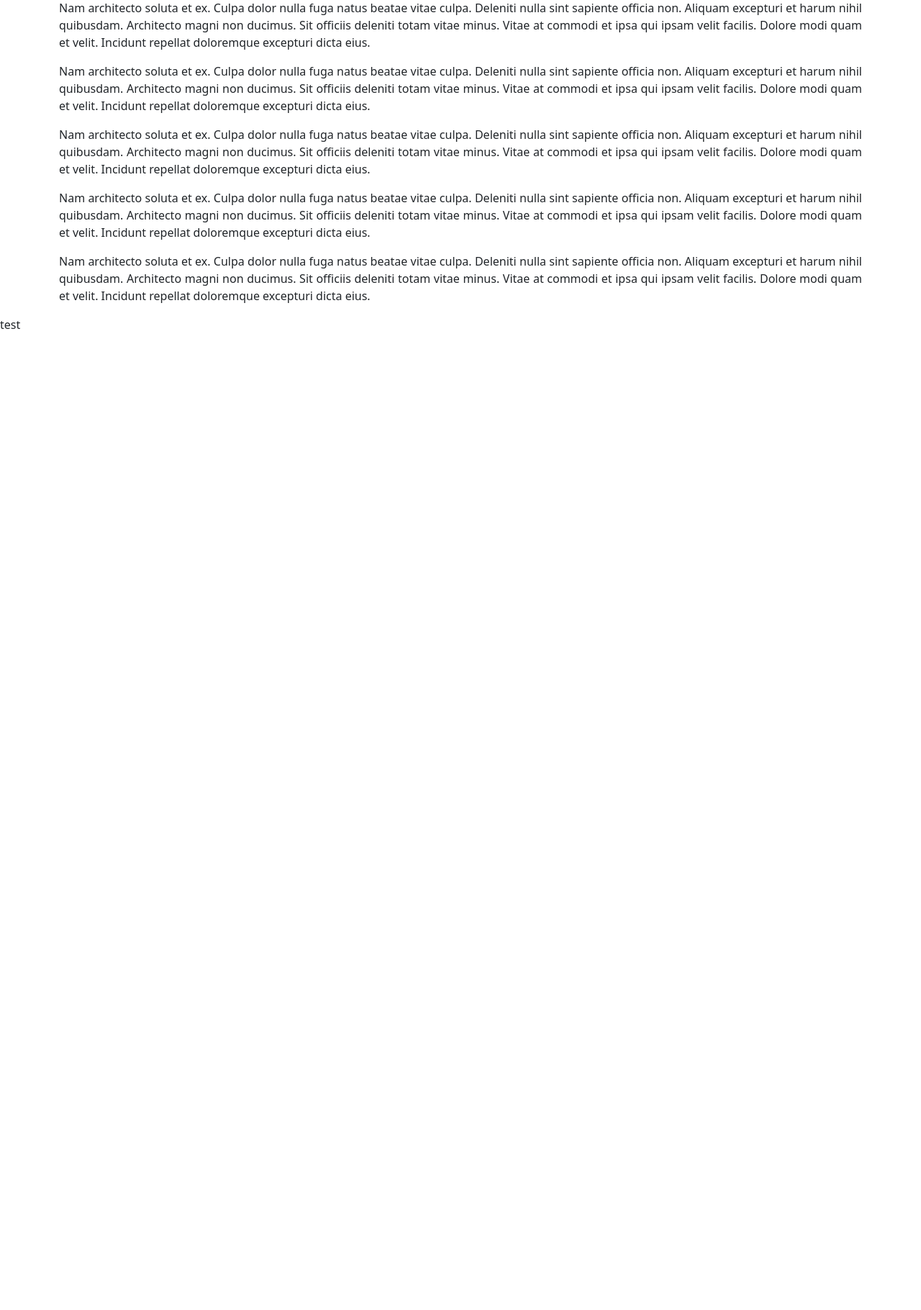
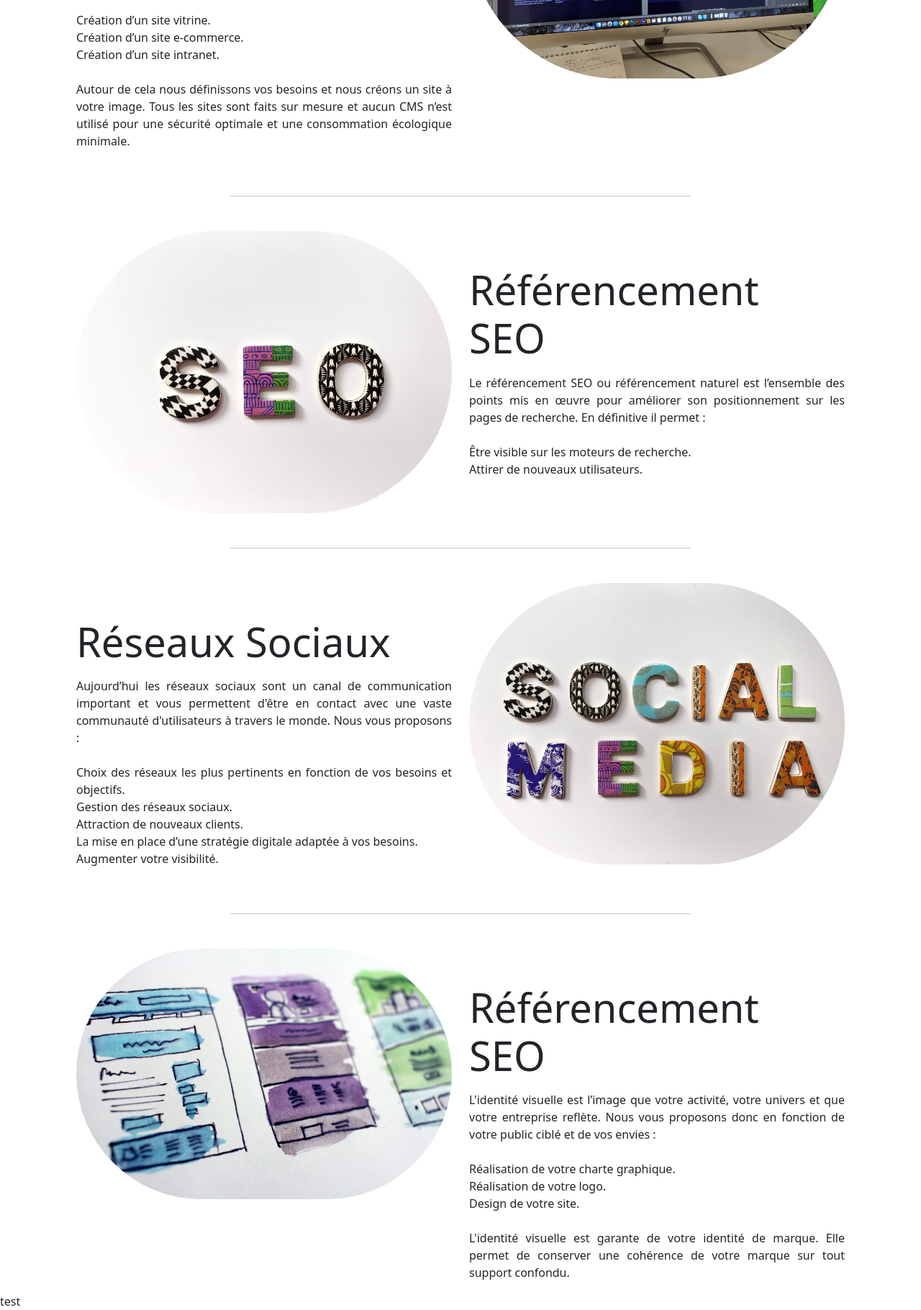
Before and after one commit to Akcel77/haloo, a Symfony app: template templates/home/index.html.twig in a window 1280 px wide. Shown: the part 1235-3055 px from the top of the page at 72% size. Before the commit the page ends 1692 px from the top, so only its background shows below. Run offline with Twig, Linux system fonts and the light colour scheme; the template is opened without the code that fills it, so the values that code supplies are empty; some libraries are stand-ins or nearby versions.

Commit message:
Services done

```diff
--- a/templates/home/index.html.twig
+++ b/templates/home/index.html.twig
@@ -1,44 +1,86 @@
 {% extends 'base.html.twig' %}
 
-{% block title %}Haloo - Créateur de site web{% endblock %}
+{% block title %}Looha - Créateur de site web{% endblock %}
 
 {% block body %}
 
-    <div class="container">
-        <h2>Test</h2>
-        <p>Nam architecto soluta et ex. Culpa dolor nulla fuga natus beatae vitae culpa. Deleniti nulla sint sapiente officia non. Aliquam excepturi et harum nihil quibusdam. Architecto magni non ducimus.
-
-            Sit officiis deleniti totam vitae minus. Vitae at commodi et ipsa qui ipsam velit facilis.
-            Dolore modi quam et velit. Incidunt repellat doloremque excepturi dicta eius.
-        </p>
-
-        <img src="{{ asset('assets/img/logo.png') }}" class="img-fluid" alt="">
-        <p>Nam architecto soluta et ex. Culpa dolor nulla fuga natus beatae vitae culpa. Deleniti nulla sint sapiente officia non. Aliquam excepturi et harum nihil quibusdam. Architecto magni non ducimus.
-
-            Sit officiis deleniti totam vitae minus. Vitae at commodi et ipsa qui ipsam velit facilis.
-            Dolore modi quam et velit. Incidunt repellat doloremque excepturi dicta eius.
-        </p><p>Nam architecto soluta et ex. Culpa dolor nulla fuga natus beatae vitae culpa. Deleniti nulla sint sapiente officia non. Aliquam excepturi et harum nihil quibusdam. Architecto magni non ducimus.
-
-            Sit officiis deleniti totam vitae minus. Vitae at commodi et ipsa qui ipsam velit facilis.
-            Dolore modi quam et velit. Incidunt repellat doloremque excepturi dicta eius.
-        </p>
-        <p>Nam architecto soluta et ex. Culpa dolor nulla fuga natus beatae vitae culpa. Deleniti nulla sint sapiente officia non. Aliquam excepturi et harum nihil quibusdam. Architecto magni non ducimus.
-
-            Sit officiis deleniti totam vitae minus. Vitae at commodi et ipsa qui ipsam velit facilis.
-            Dolore modi quam et velit. Incidunt repellat doloremque excepturi dicta eius.
-        </p><p>Nam architecto soluta et ex. Culpa dolor nulla fuga natus beatae vitae culpa. Deleniti nulla sint sapiente officia non. Aliquam excepturi et harum nihil quibusdam. Architecto magni non ducimus.
-
-            Sit officiis deleniti totam vitae minus. Vitae at commodi et ipsa qui ipsam velit facilis.
-            Dolore modi quam et velit. Incidunt repellat doloremque excepturi dicta eius.
-        </p><p>Nam architecto soluta et ex. Culpa dolor nulla fuga natus beatae vitae culpa. Deleniti nulla sint sapiente officia non. Aliquam excepturi et harum nihil quibusdam. Architecto magni non ducimus.
-
-            Sit officiis deleniti totam vitae minus. Vitae at commodi et ipsa qui ipsam velit facilis.
-            Dolore modi quam et velit. Incidunt repellat doloremque excepturi dicta eius.
-        </p>
-
-
-
+    <div class="container main-block row mt-5 mx-auto">
+        <h3 class="display-3" >Nos Prestations</h3>
+{#        <p>Vous avez un projet de création de site internet ? Vous souhaitez faire appel à un professionnel pour la création de votre site internet ? Vous êtes au bon endroit !</p>#}
+{#        <p>Notre agence web vous propose des prestations de qualité pour la création de votre site internet. Nous vous accompagnons dans la réalisation de votre projet de création de site internet.</p>#}
+        <!-- BLOCK SITE INTERNET -->
+        <div class="col-lg-6 col-sm-12 mt-5">
+            <p class="display-4">Création de site internet</p>
+            <p>La création d’un site pour son entreprise ou son activité professionnelle va être de se faire connaître dans le domaine ou on exerce sur internet.
+                Il permet d'être visible et de communiquer.
+                Nous vous proposons :<br><br>
+                Création d’un site vitrine. <br>
+                Création d’un site e-commerce. <br>
+                Création d’un site intranet. <br> <br>
+                Autour de cela nous définissons vos besoins et nous créons un site à votre image. Tous les sites sont faits sur mesure et aucun CMS n’est utilisé pour une sécurité optimale et une consommation écologique minimale.
+            </p>
+        </div>
+        <div class="col-lg-6 col-sm-12">
+            <img src="{{ asset('assets/img/site.jpg') }}" class="img-fluid rounded-pill" alt="Creation site internet by Eftakher Alam" >
+        </div>
     </div>
 
+    <hr class="w-50 mx-auto my-5">
+
+    <div class="container main-block row mt-5 mx-auto">
+        <!-- BLOCK Référencement SEO -->
+        <div class="col-lg-6 col-sm-12">
+            <img src="{{ asset('assets/img/seobis.jpg') }}" class="img-fluid rounded-pill" alt="Creation site internet by Merakist" >
+        </div>
+        <div class="col-lg-6 col-sm-12 mt-5">
+            <p class="display-4">Référencement SEO</p>
+            <p>Le référencement SEO ou référencement naturel est l’ensemble des points mis en œuvre pour améliorer son positionnement sur les pages de recherche.
+                En définitive il permet :
+                <br><br>
+                Être visible sur les moteurs de recherche. <br>
+                Attirer de nouveaux utilisateurs. <br>
+            </p>
+        </div>
+    </div>
+
+    <hr class="w-50 mx-auto my-5">
+
+    <div class="container main-block row mt-5 mx-auto">
+        <!-- BLOCK Réseaux Sociaux -->
+        <div class="col-lg-6 col-sm-12 mt-5">
+            <p class="display-4">Réseaux Sociaux</p>
+            <p>Aujourd’hui les réseaux sociaux sont un canal de communication important et vous permettent d'être en contact avec une vaste communauté d'utilisateurs à travers le monde.
+                Nous vous proposons :
+                <br><br>
+                Choix des réseaux les plus pertinents en fonction de vos besoins et objectifs. <br>
+                Gestion des réseaux sociaux. <br>
+                Attraction de nouveaux clients.<br>
+                La mise en place d’une stratégie digitale adaptée à vos besoins. <br>
+                Augmenter votre visibilité. <br>
+            </p>
+        </div>
+        <div class="col-lg-6 col-sm-12">
+            <img src="{{ asset('assets/img/social.jpg') }}" class="img-fluid rounded-pill" alt="Creation site internet by Merakist" >
+        </div>
+    </div>
+
+    <hr class="w-50 mx-auto my-5">
+
+    <div class="container main-block row mt-5 mx-auto">
+        <!-- BLOCK Identité visuelle -->
+        <div class="col-lg-6 col-sm-12">
+            <img src="{{ asset('assets/img/design.jpg') }}" class="img-fluid rounded-pill" alt="Creation site internet by Merakist" >
+        </div>
+        <div class="col-lg-6 col-sm-12 mt-5">
+            <p class="display-4">Référencement SEO</p>
+            <p>L'identité visuelle est l’image que votre activité, votre univers et que votre entreprise reflète. Nous vous proposons donc en fonction de votre public ciblé et de vos envies :
+                <br><br>
+                Réalisation de votre charte graphique. <br>
+                Réalisation de votre logo. <br>
+                Design de votre site. <br><br>
+                L'identité visuelle est garante de votre identité de marque. Elle permet de conserver une cohérence de votre marque sur tout support confondu.
+            </p>
+        </div>
+    </div>
 
 {% endblock %}
```
